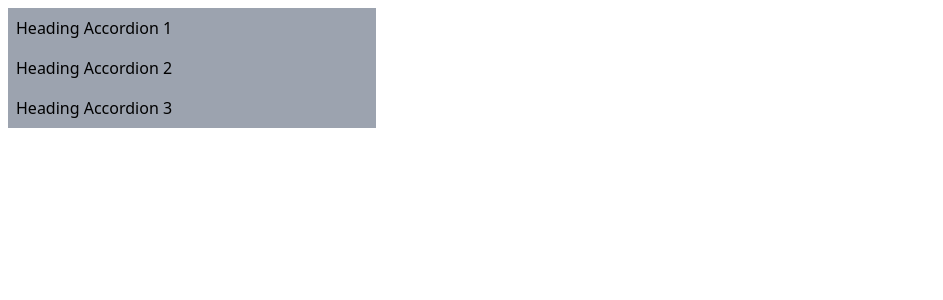
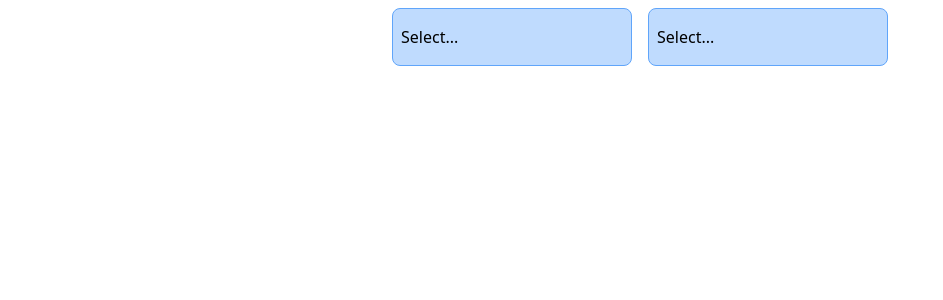
Before and after one commit to imrafay/hrb-components-routing, a React (Create React App) app: page / in a window 1280 px wide. Shown: the top 300 px of the page, without its empty margins (0-943 px from the left). Built offline with nearby package versions, Linux system fonts and the light colour scheme.

Commit message:
Created Dropdown Page

```diff
--- a/src/App.js
+++ b/src/App.js
@@ -1,8 +1,8 @@
-import AccordionPage from "./pages/AccordionPage";
+import DropdownPage from "./pages/DropdownPage";
 
 function App() {
   return (
-    <AccordionPage />
+    <DropdownPage />
   );
 }
 
--- /dev/null
+++ b/src/components/Dropdown.js
@@ -0,0 +1,31 @@
+import { useState } from "react";
+
+function Dropdown({options,onChange,value}) {
+  const [isOpen, setIsOpen] = useState(false);
+
+  const handleClick = () => {
+    setIsOpen(!isOpen);
+  };
+
+  const handlOptionClick = (option) => {
+    setIsOpen(false)
+    onChange(option);
+  };
+
+  const optionList = options.map((item,index) => {
+    return <div className="rounded-b-lg">
+      <div className="hover:bg-blue-400 border border-blue-400 bg-blue-200 cursor-pointer px-2 py-4" onClick={() => handlOptionClick(item)} key={item.key}>{item.value}</div>
+    </div>
+  });
+
+  return (
+   <div className="w-60 m-2">
+    <div className="rounded-lg border border-blue-400 bg-blue-200 cursor-pointer px-2 py-4" onClick={handleClick}>
+    {value?.value || 'Select...'}
+    </div>
+    {isOpen && optionList}
+   </div>
+  );
+}
+
+export default Dropdown;
--- /dev/null
+++ b/src/pages/DropdownPage.js
@@ -0,0 +1,33 @@
+import { useState } from "react";
+import Dropdown from "../components/Dropdown";
+
+function DropdownPage() {
+    const [selection, setSelection] = useState(null);
+
+    const handleChange = (value)=>{
+        setSelection(value);
+    };
+
+    const countries = [
+        {
+            key:"pk",
+            value:"Pakistan"
+        },
+        {
+            key:"in",
+            value:"India"
+        },
+        {
+            key:"de",
+            value:"Germany"
+        }
+    ];
+  return (
+    <div className="flex justify-center">
+        <Dropdown options={countries} onChange={handleChange} value={selection}/>
+        <Dropdown options={countries} onChange={handleChange} value={selection}/>
+    </div>
+  );
+}
+
+export default DropdownPage;
```
Also changed, not shown: src/components/Accordion.js (line endings or trailing spaces).
